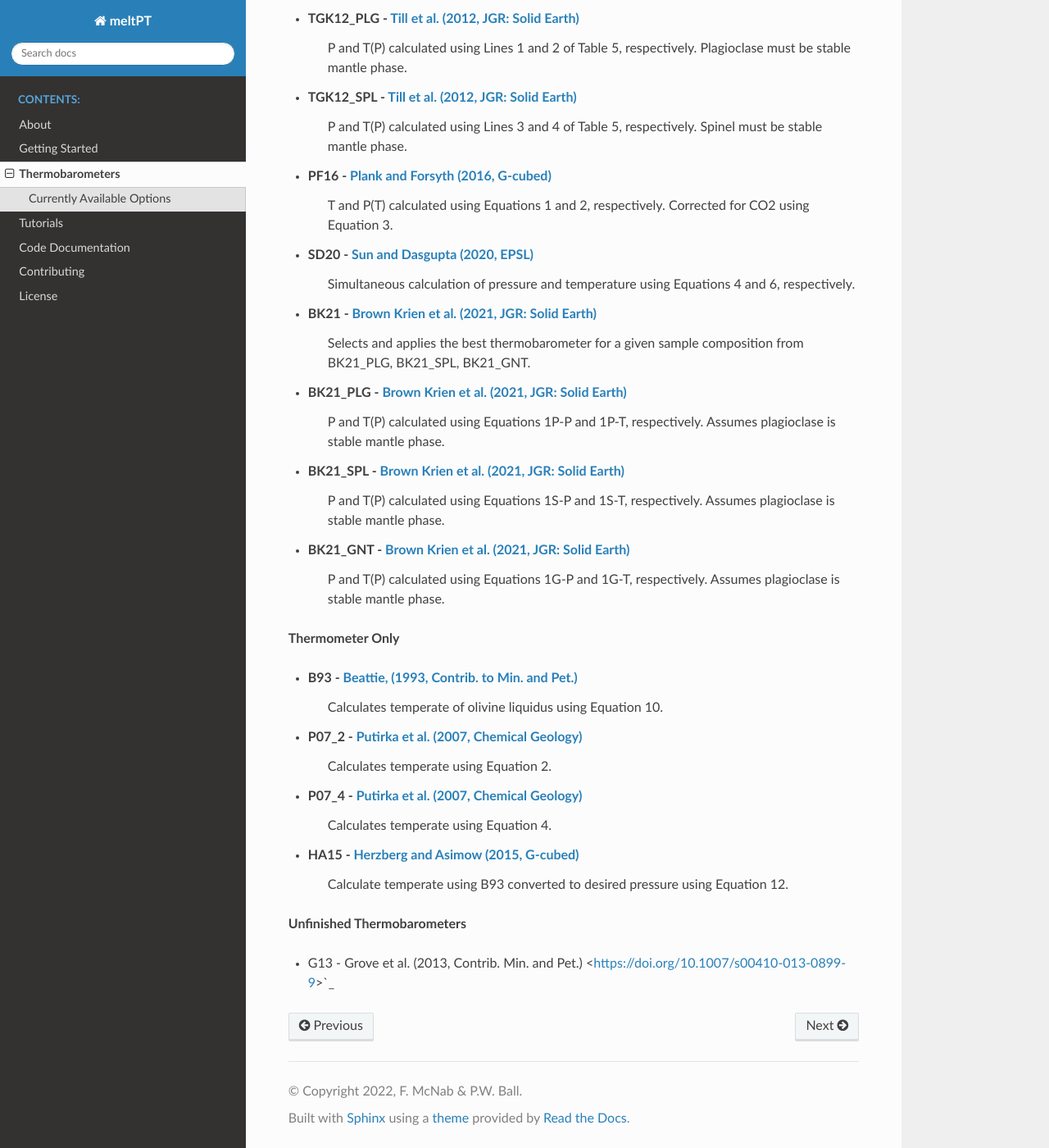
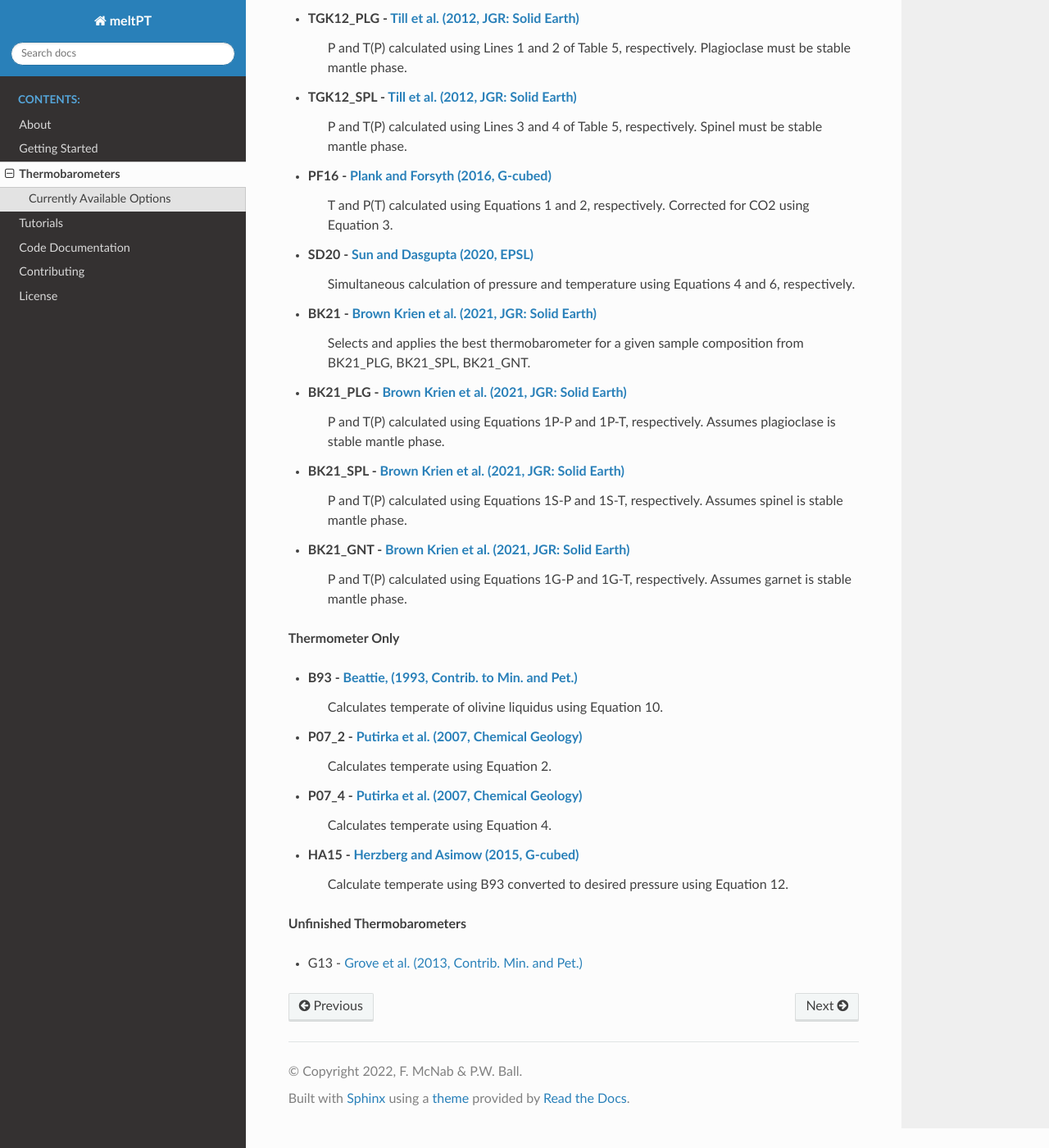
Before and after one commit to fmcnab/meltPT, a Sphinx documentation site: the page built from docs/source/thermobarometers.rst, in a window 1280 px wide and 1400 px high, scrolled down 517 px. Shown: the whole window at 82% size. Built offline with Sphinx 7.4.7 and the Read the Docs theme 2.0.0, drawn with Linux system fonts in a browser that asks for light colours.

Commit message:
Improved thermobarometers.rst
fixed grove hyperlink

```diff
--- a/docs/source/thermobarometers.rst
+++ b/docs/source/thermobarometers.rst
@@ -24,9 +24,9 @@ Currently Available Options
 * BK21_PLG  - `Brown Krien et al. (2021, JGR: Solid Earth) <https://doi.org/10.1029/2020JB021292>`_
               P and T(P) calculated using Equations 1P-P and 1P-T, respectively. Assumes plagioclase is stable mantle phase.
 * BK21_SPL  - `Brown Krien et al. (2021, JGR: Solid Earth) <https://doi.org/10.1029/2020JB021292>`_
-              P and T(P) calculated using Equations 1S-P and 1S-T, respectively. Assumes plagioclase is stable mantle phase.
+              P and T(P) calculated using Equations 1S-P and 1S-T, respectively. Assumes spinel is stable mantle phase.
 * BK21_GNT  - `Brown Krien et al. (2021, JGR: Solid Earth) <https://doi.org/10.1029/2020JB021292>`_
-              P and T(P) calculated using Equations 1G-P and 1G-T, respectively. Assumes plagioclase is stable mantle phase.
+              P and T(P) calculated using Equations 1G-P and 1G-T, respectively. Assumes garnet is stable mantle phase.
 
 **Thermometer Only**
 
@@ -41,4 +41,4 @@ Currently Available Options
 
 **Unfinished Thermobarometers**
 
-* G13       - Grove et al. (2013, Contrib. Min. and Pet.)  <https://doi.org/10.1007/s00410-013-0899-9>`_
+* G13       - `Grove et al. (2013, Contrib. Min. and Pet.)  <https://doi.org/10.1007/s00410-013-0899-9>`_
```
